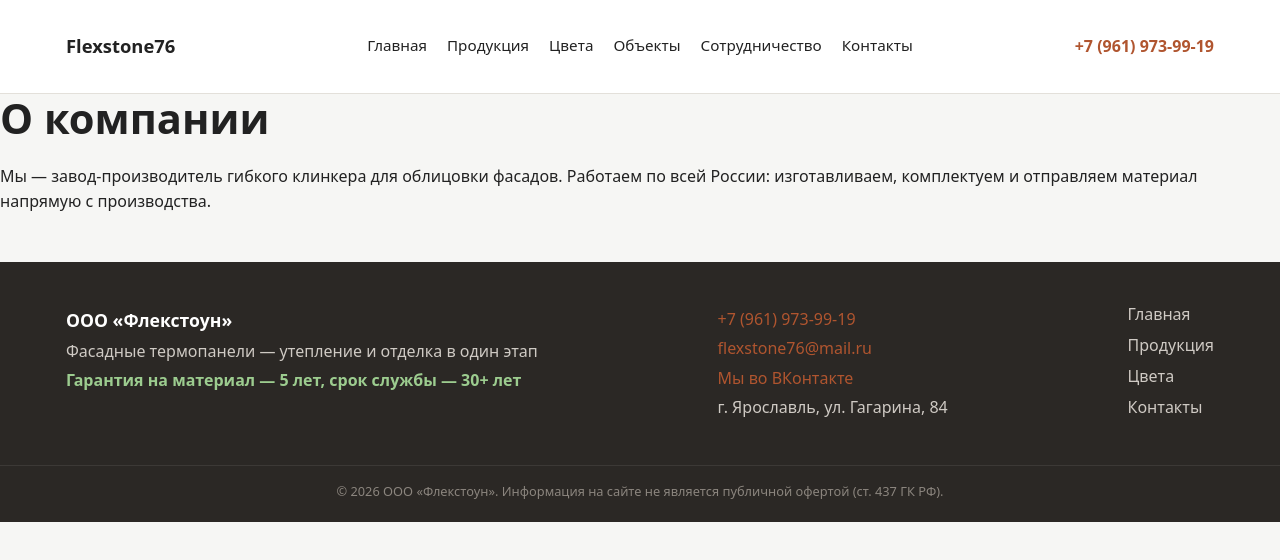
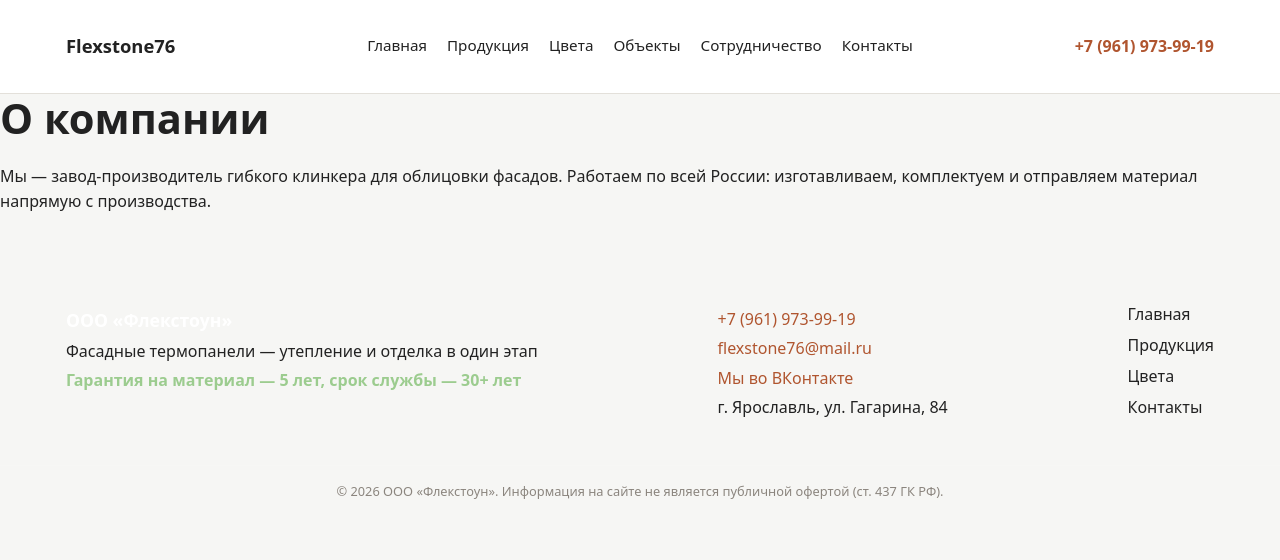
Before and after one commit to GromovBoris/flexstone, a React (Vite) app: page /flexstone/about in a window 1280 px wide. Shown: the top 560 px of the page. Built offline with nearby package versions, Linux system fonts and the light colour scheme.

Commit message:
style: footer switched to light background for now

```diff
--- a/src/styles/footer.css
+++ b/src/styles/footer.css
@@ -1,7 +1,7 @@
 /* ===== Футер ===== */
 .footer {
-  background: #2b2825;
-  color: #cfcac4;
+  /* background: #2b2825; */
+  /* color: #cfcac4; */
   margin-top: 3rem;
 
   .footer-inner {
```
